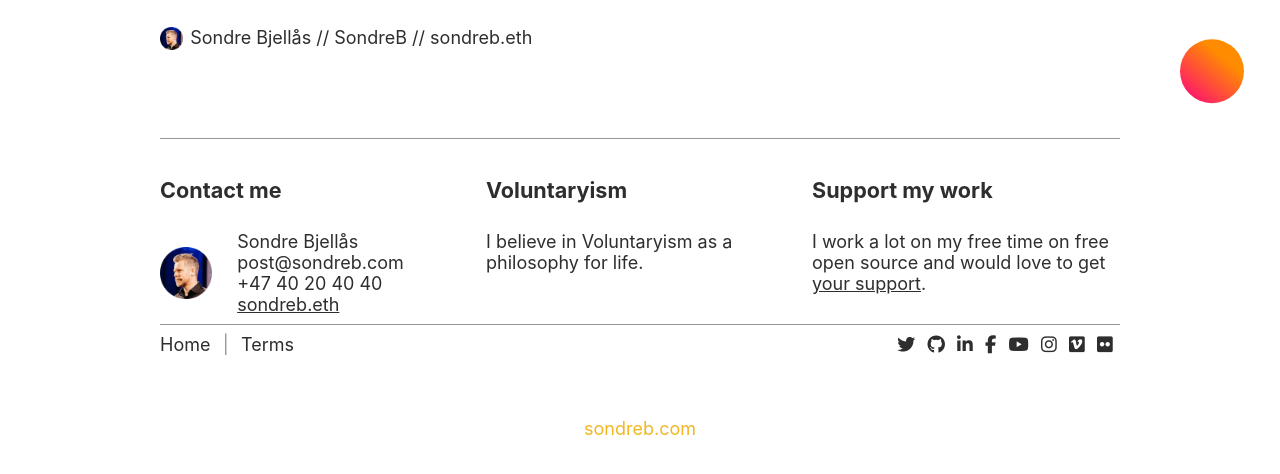
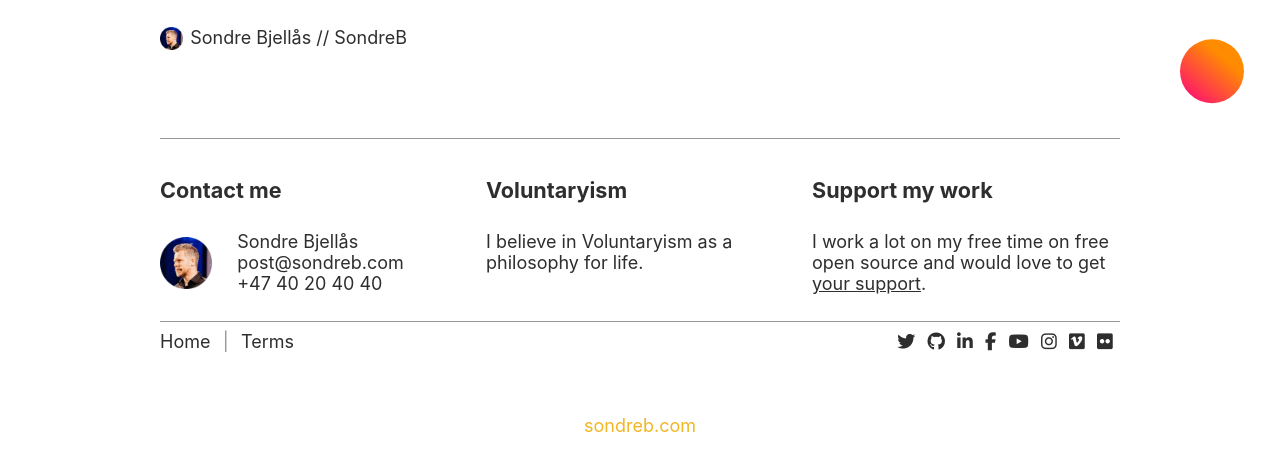
Before and after one commit to sondreb/sondreb.com, a website: page www/index.html in a window 1280 px wide. Drawn offline with nearby package versions, Linux system fonts and the light colour scheme.

Commit message:
Remove references to 'sondreb.eth' from title and logo in index.html

```diff
--- a/www/index.html
+++ b/www/index.html
@@ -1,6 +1,6 @@
 <html>
   <head>
-    <title>Sondre Bjellås // sondreb.com // sondreb.eth</title>
+    <title>Sondre Bjellås // sondreb.com</title>
     <meta charset="utf-8" />
     <meta
       name="viewport"
@@ -42,7 +42,7 @@
       <div class="logo">
         <a href="/"
           ><img class="logo-icon" src="/favicon.png" /> Sondre Bjellås //
-          SondreB // sondreb.eth</a
+          SondreB</a
         >
       </div>
     </div>
@@ -61,9 +61,8 @@
             <div>Sondre Bjellås<br />
                 post@sondreb.com<br />
                 +47 40 20 40 40<br />
-                <a href="https://app.ens.domains/sondreb.eth">sondreb.eth</a></div>
+            </div>
           </div>
-
 
         </div>
         <div>
```
